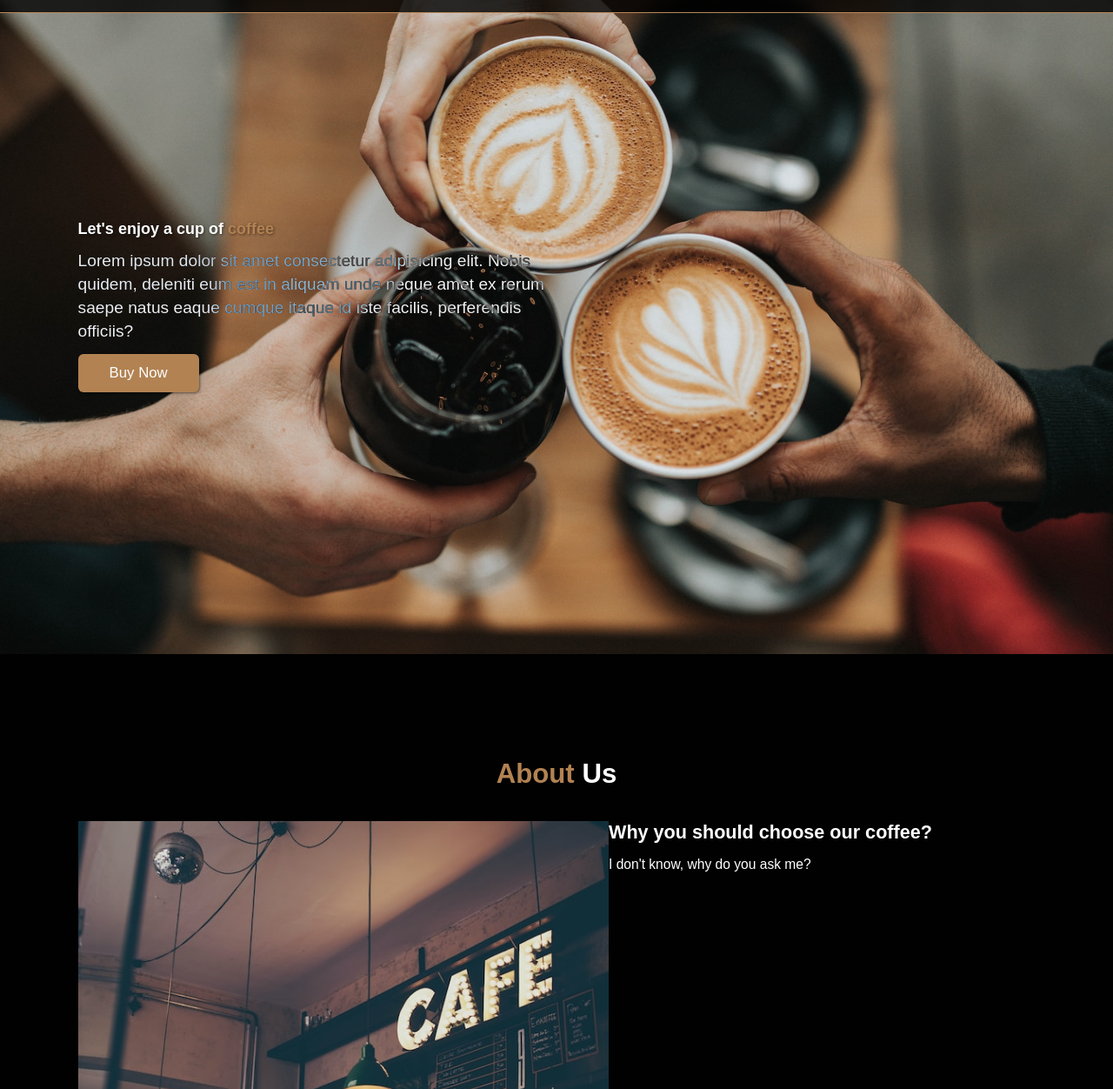
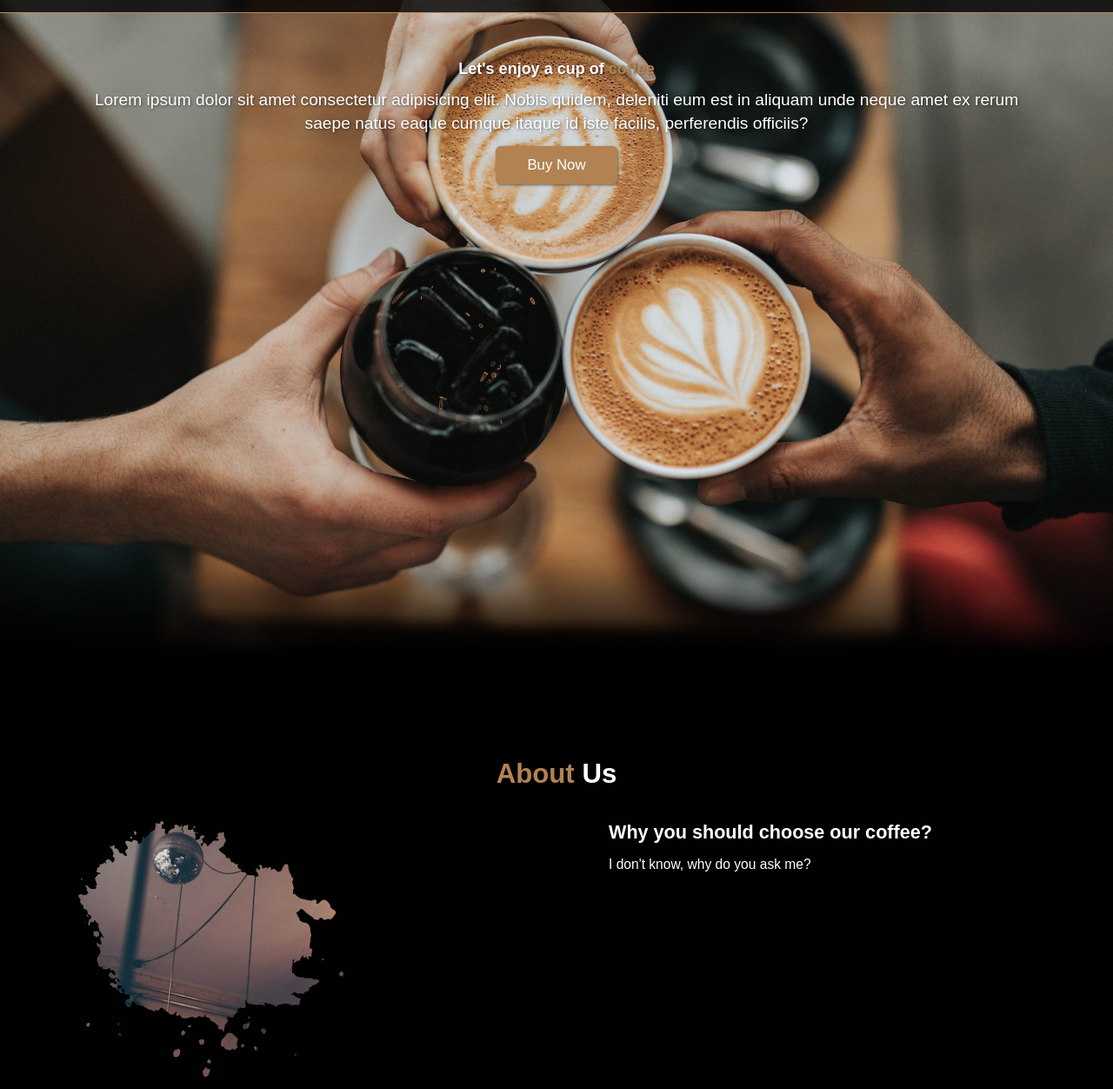
Before and after one commit to syauqidamario/coffee-shop-website, a plain HTML site: page index.html in a window 1280 px wide. Shown: the part 48-1300 px from the top of the page at 87% size. Drawn offline with nearby package versions, Linux system fonts and the light colour scheme; a web font is replaced by a local one.

Commit message:
Added CSS mask.

```diff
--- a/css/style.css
+++ b/css/style.css
@@ -97,9 +97,11 @@ body{
       background-size: cover;
       background-position:center;
       position:relative;
+      -webkit-mask-image:linear-gradient(rgba(0,0,0,1) 90%, rgba(0,0,0,0));
+      mask-image:linear-gradient(rgba(0,0,0,1) 85%, rgba(0,0,0,0));
 }
 
-.hero::after{
+/* .hero::after{
       content:'';
       display:block;
       position: absolute;
@@ -107,12 +109,15 @@ body{
       height:30%;
       bottom: 0;
       background:linear-gradient(0deg, rgba(1,1,3,1) 8% rgba(255, 255, 255, 0) 50%);
-}
+} */
 
 .hero .content
 {
       padding: 1.4rem 7%;
-      max-width:60rem;
+      width: 100%;
+      text-align:center;
+      position: fixed;
+      top:100px;
 }
 
 .hero .content h1
@@ -172,6 +177,9 @@ body{
 
 .about .row .about-img img{
       width:100%;
+      -webkit-mask-image:url('../images/splat.svg');
+      -webkit-mask-size:50%;
+      -webkit-mask-repeat:no-repeat;
 }
 
 .about .row .content{
```
Also changed, not shown: images/coffee-bean.svg (added), images/splat.svg (added).
